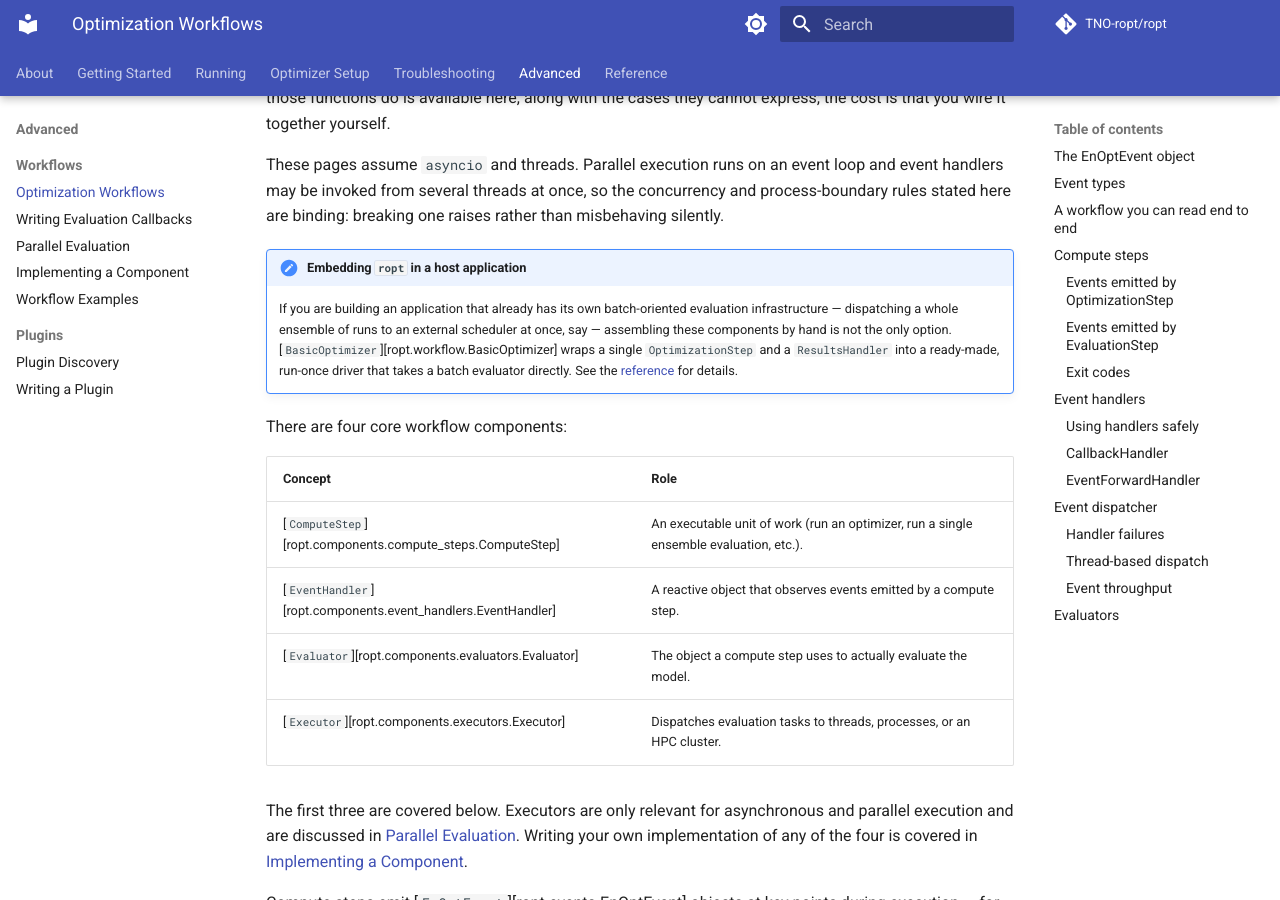
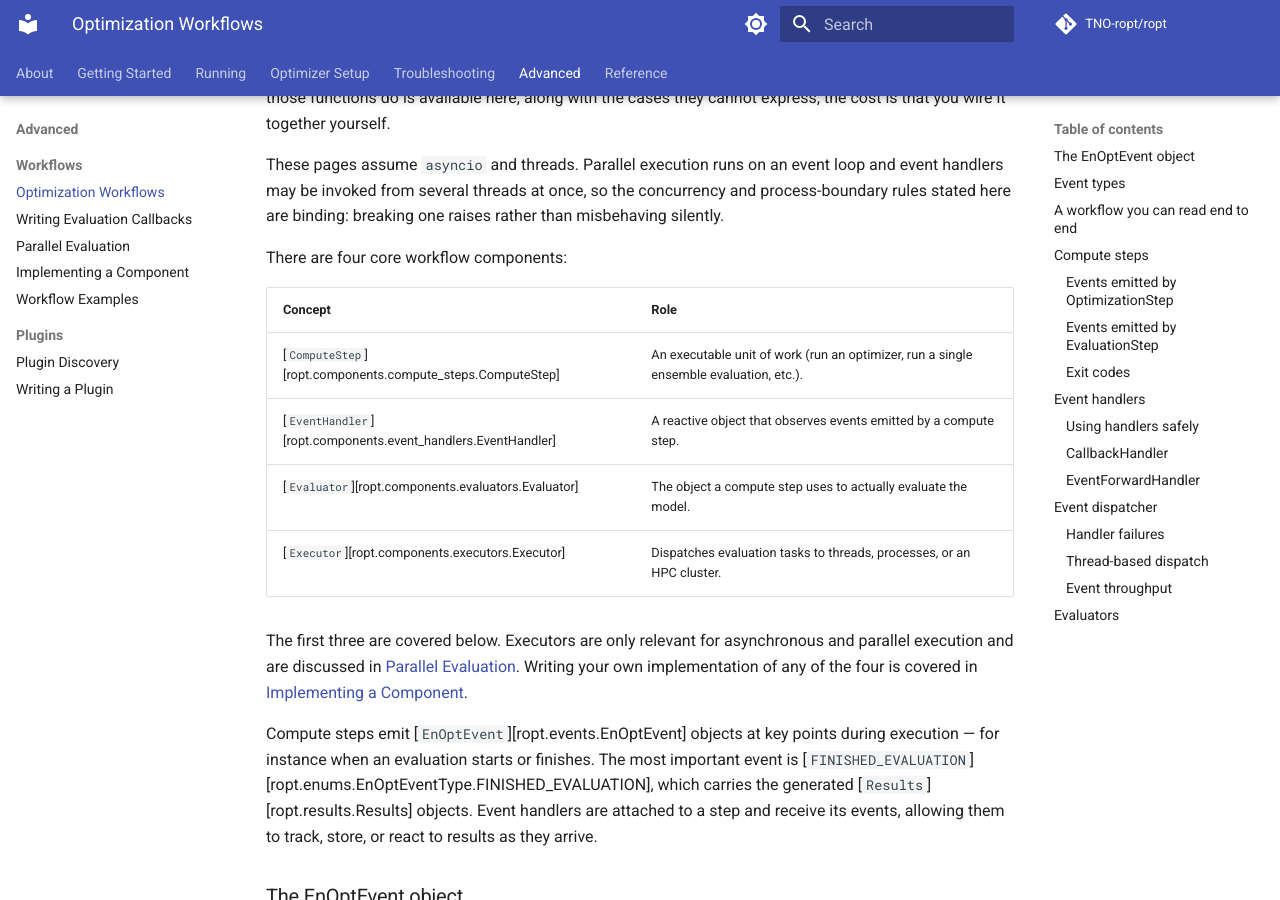
Before and after one commit to TNO-ropt/ropt, an MkDocs documentation site: the page built from docs/advanced/workflows.md, in a window 1280 px wide and 900 px high, scrolled down 318 px. Built offline with MkDocs 1.6.1 and Material for MkDocs 9.7.7, drawn with Linux system fonts in a browser that asks for light colours; comment, search, counter and statistics services are not loaded; the version menu is left out.

Commit message:
Remove BasicOptimizer from the documentation

```diff
--- a/docs/advanced/workflows.md
+++ b/docs/advanced/workflows.md
@@ -18,17 +18,6 @@ These pages assume `asyncio` and threads. Parallel execution runs on an event
 loop and event handlers may be invoked from several threads at once, so the
 concurrency and process-boundary rules stated here are binding: breaking one
 raises rather than misbehaving silently.
-
-!!! note "Embedding `ropt` in a host application"
-
-    If you are building an application that already has its own batch-oriented
-    evaluation infrastructure — dispatching a whole ensemble of runs to an
-    external scheduler at once, say — assembling these components by hand is
-    not the only option.
-    [`BasicOptimizer`][ropt.workflow.BasicOptimizer] wraps a single
-    `OptimizationStep` and a `ResultsHandler` into a ready-made, run-once driver
-    that takes a batch evaluator directly. See the
-    [reference](../reference/basic_optimizer.md) for details.
 
 There are four core workflow components:
 
--- a/mkdocs.yml
+++ b/mkdocs.yml
@@ -173,7 +173,6 @@ nav:
       - "Plugin System": reference/plugin_manager.md
       - "Enumerations": reference/enums.md
       - "Exceptions": reference/exceptions.md
-      - "Basic Optimizer": reference/basic_optimizer.md
 
 exclude_docs: |
   /snippets/
```
Also changed, not shown: docs/reference/basic_optimizer.md (deleted, +0 -6 lines).
